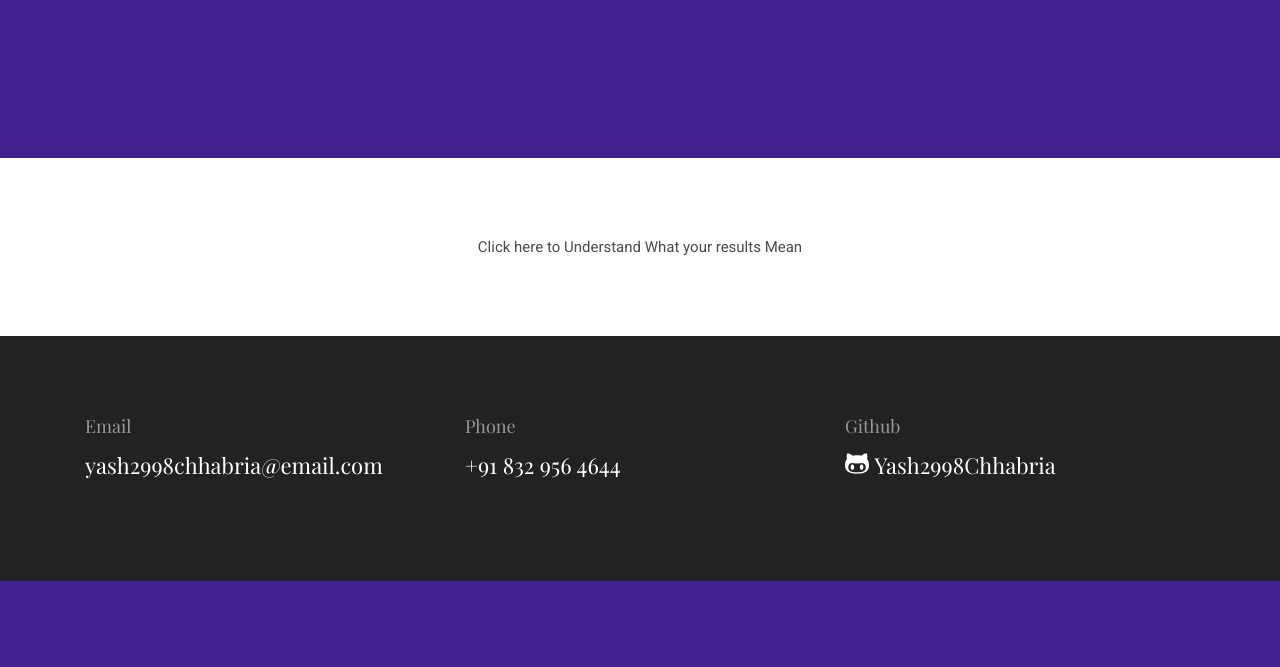
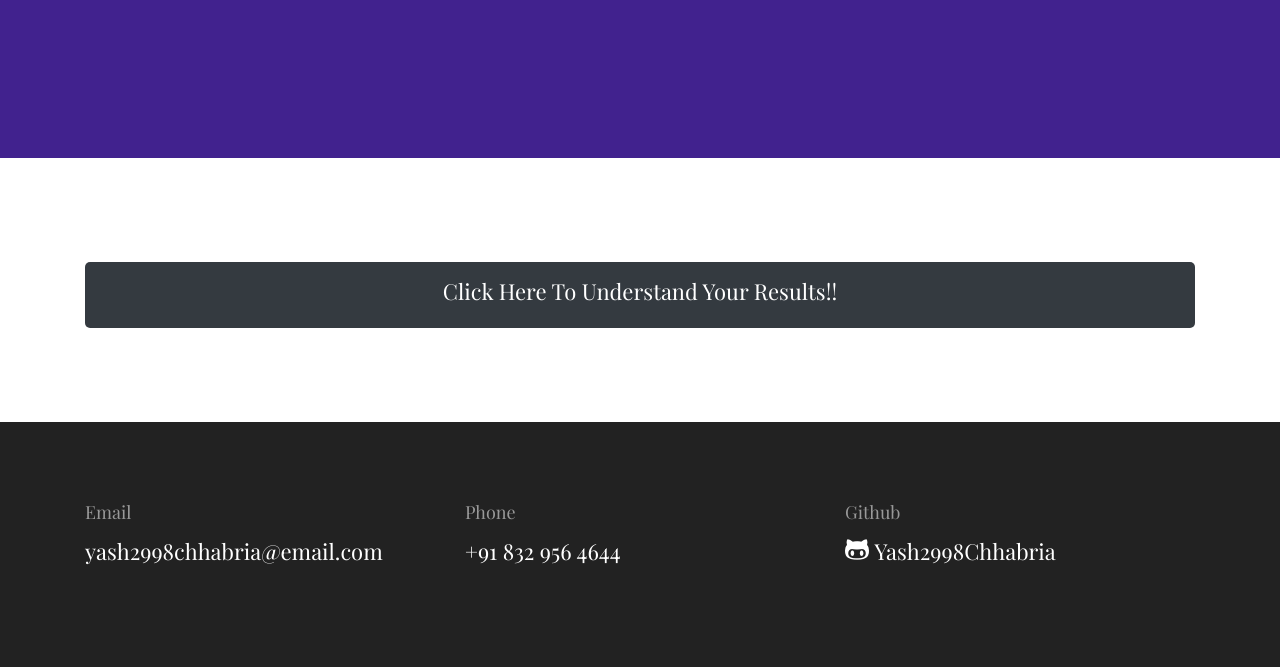
Before and after one commit to yash2998chhabria/Django-RNN, a Django app: page /resultspage/ in a window 1280 px wide. Shown: the part 494-1161 px from the top of the page. Before the commit the page ends 1075 px from the top, so only its background shows below. Run offline with Django 3.2, Linux system fonts and the light colour scheme; parts of the project's set-up code (start-up, migrations or seed data) failed here and were passed over; some libraries are stand-ins or nearby versions.

Commit message:
Update contact.html

```diff
--- a/Templates/contact.html
+++ b/Templates/contact.html
@@ -53,7 +53,7 @@
       <!--</div>-->
       {% endfor %}
       <div class="col-12 text-center">
-        Click here to Understand What your results Mean
+        <a href="/about"><h1 class="text-white font-tertiary"><button type="button"  class="btn btn-dark w-100 "><h4 class="text-white">Click Here to Understand your Results!!</h4></button></h1></a>
       </div>
     </div>
   </div>
```
